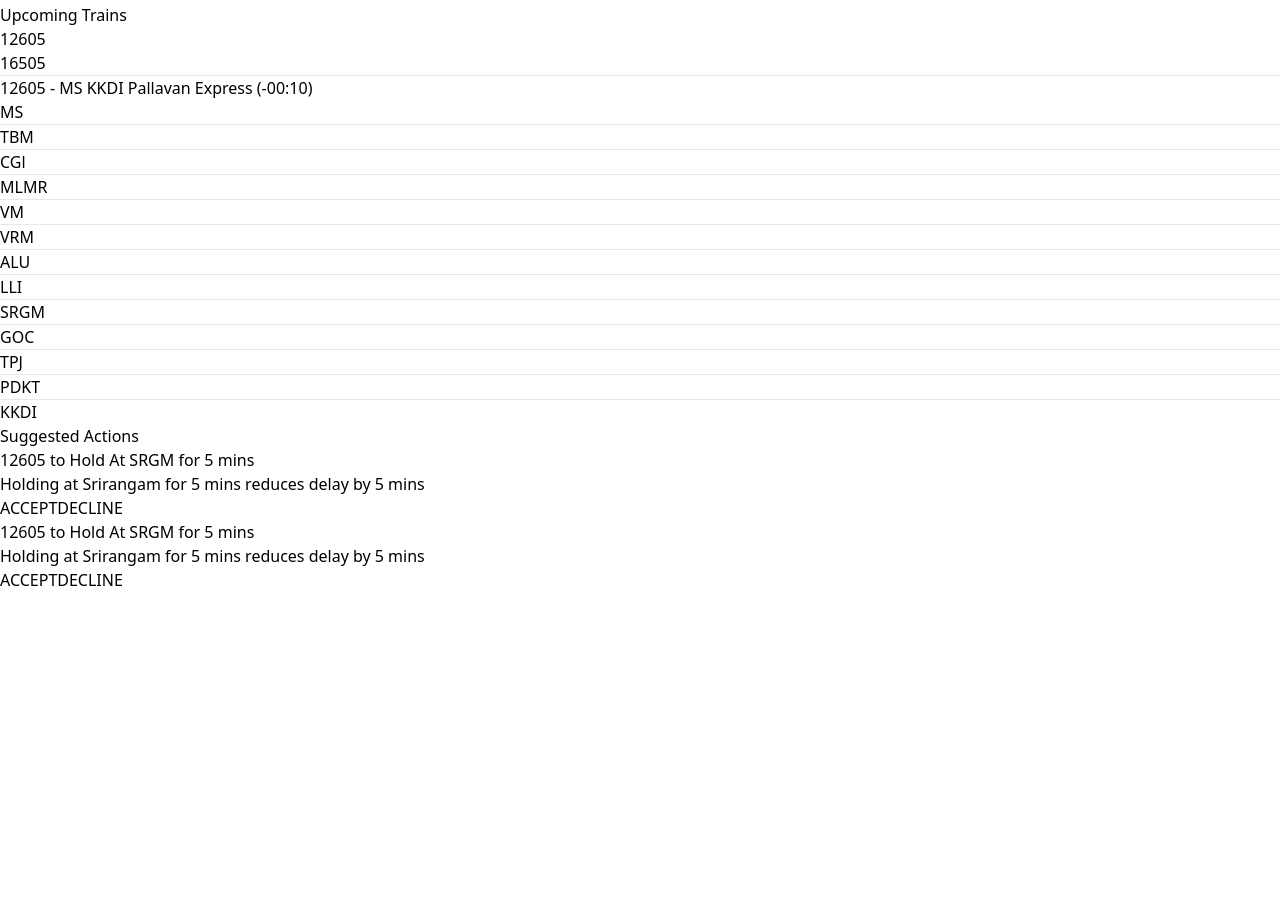
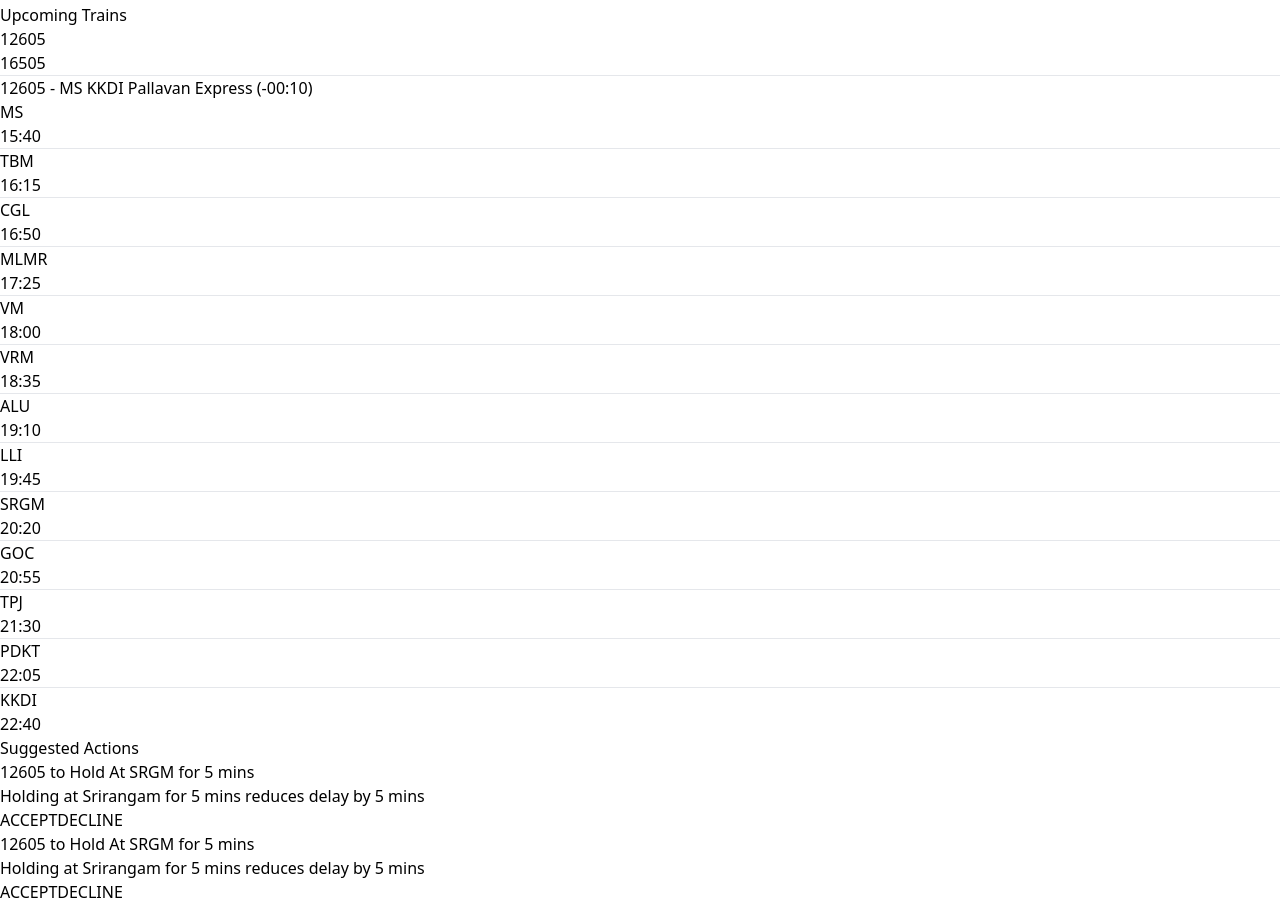
Before and after one commit to sairam4123/SIH_TrainSims_Frontend, a React (Vite) app: page / in a window 1280 px wide. Shown: the part 1383-2287 px from the top of the page. Before the commit the page ends 1975 px from the top, so only its background shows below. Built offline with nearby package versions, Linux system fonts and the light colour scheme.

Commit message:
fix: correct station name typo and enhance arrival times structure

```diff
--- a/src/Components/Bottomdiv.jsx
+++ b/src/Components/Bottomdiv.jsx
@@ -2,7 +2,7 @@ function Bottomdiv() {
   const stationforms = [
     { name: "MS" },
     { name: "TBM" },
-    { name: "CGl" },
+    { name: "CGL" },
     { name: "MLMR" },
     { name: "VM" },
     { name: "VRM" },
@@ -13,6 +13,22 @@ function Bottomdiv() {
     { name: "TPJ" },
     { name: "PDKT" },
     { name: "KKDI" },
+  ];
+
+  const arrivalTimes = [
+    "15:40",
+    "16:15",
+    "16:50",
+    "17:25",
+    "18:00",
+    "18:35",
+    "19:10",
+    "19:45",
+    "20:20",
+    "20:55",
+    "21:30",
+    "22:05",
+    "22:40",
   ];
 
   const currentStation = "GOC";
@@ -113,14 +129,17 @@ function Bottomdiv() {
                     <div
                       className={`${
                         currentStation === item.name
-                          ? "bg-red-800"
+                          ? "bg-red-800 hover:bg-red-700"
                           : currentIndex < index
-                          ? "bg-sky-400"
+                          ? "bg-sky-400 hover:bg-sky-300"
                           : "bg-gray-800"
                       } h-8 w-8 rounded-full absolute`}
                     />
                   </div>
                   <p className="text-white mt-1 text-center">{item.name}</p>
+                  <p className="text-white/70 mt-0.5 text-center text-sm">
+                    {arrivalTimes[index]}
+                  </p>
                 </div>
                 {index !== array.length - 1 && (
                   <hr className=" h-0.5 mt-4 w-10 mx-2 border-0 rounded bg-gray-200 " />
```
